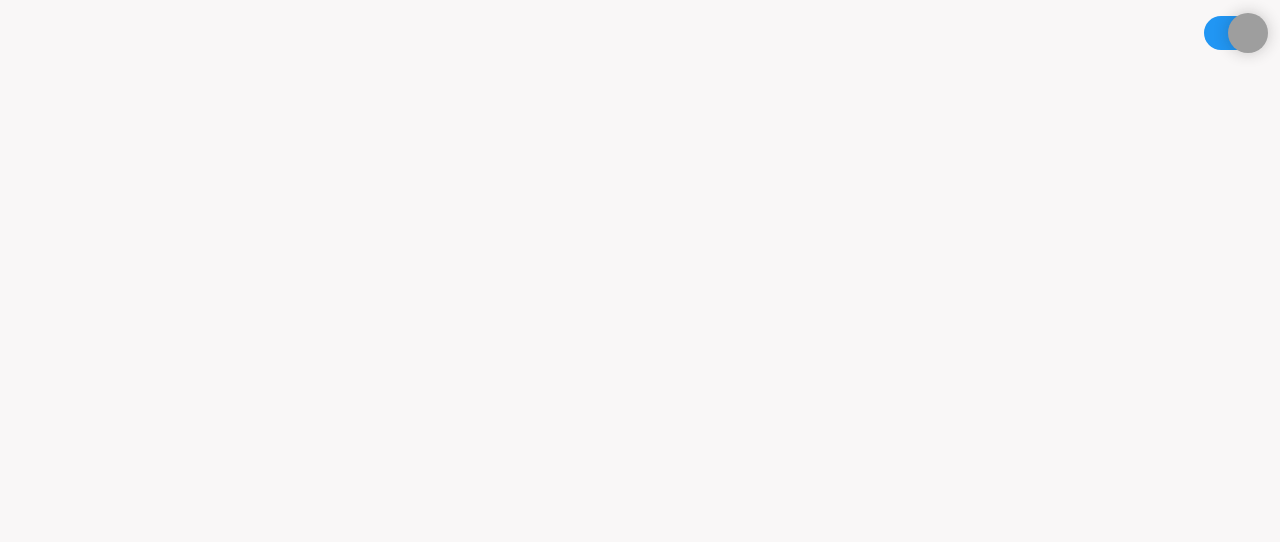
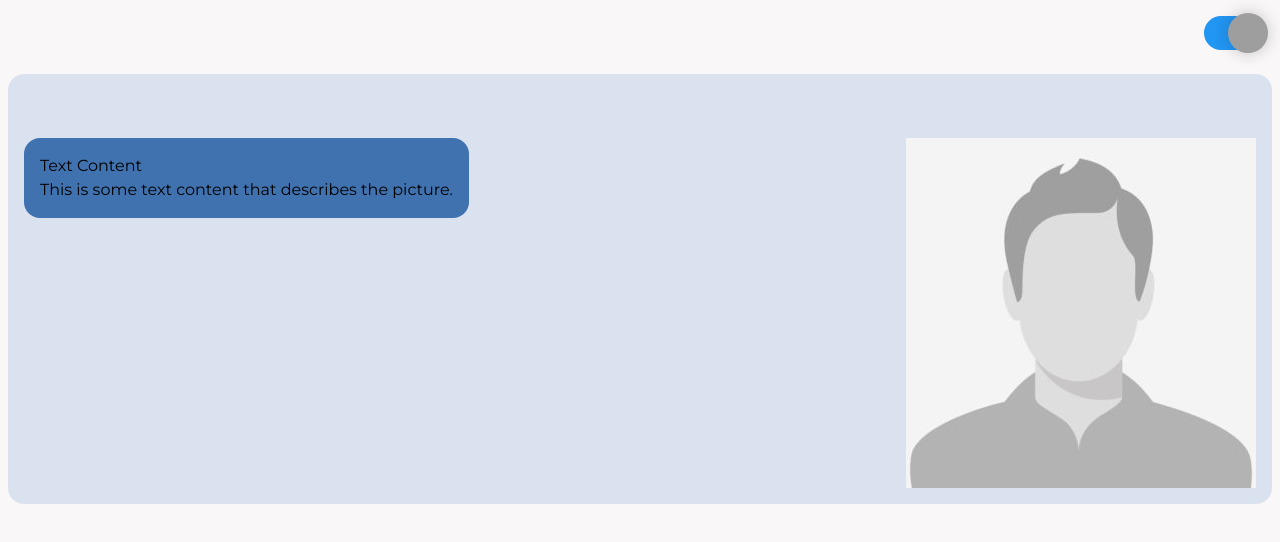
Before and after one commit to Khanfur/portfolio, a Next.js app: page / in a window 1280 px wide. Shown: the top 542 px of the page. Built offline with nearby package versions, Linux system fonts and the light colour scheme; grey boxes are pictures that could not be loaded.

Commit message:
working on first content block

```diff
--- a/src/app/components/header.tsx
+++ b/src/app/components/header.tsx
@@ -2,8 +2,8 @@ import ThemeSwitcher from "./themeSwitcher";
 
 export default function header() {
   return (
-    <nav className="flex justify-end items-center bg-transparent p-4">
-      <ThemeSwitcher />
-    </nav>
+      <nav className="flex justify-end items-center bg-transparent p-4">
+        <ThemeSwitcher />
+      </nav>
   );
 }
--- /dev/null
+++ b/src/app/components/introduction.tsx
@@ -0,0 +1,15 @@
+export default function Introduction() {
+    return (
+        <>
+            <div className="flex justify-between align-center">
+                <div className="bg-tertiary p-4 h-max rounded-2xl">
+                    <h2>Text Content</h2>
+                    <p>This is some text content that describes the picture.</p>
+                </div>
+                <div className="">
+                    <img src="placeholder.jpg" alt="Description of image" />
+                </div>
+            </div>
+        </>
+    );
+}
--- a/src/app/globals.css
+++ b/src/app/globals.css
@@ -20,3 +20,19 @@ body {
   background: var(--background);
   color: var(--text-color);
 }
+
+.container {
+  margin: 0 auto;
+}
+
+.bg-tertiary {
+  background: var(--tertiary);
+}
+
+.content-container {
+  background: var(--secondary);
+  color: var(--text-color);
+  padding: 1rem;
+  margin: .5rem;
+  padding-top: 64px;
+}
--- a/src/app/layout.tsx
+++ b/src/app/layout.tsx
@@ -5,10 +5,9 @@ import { ThemeProvider } from "next-themes";
 import { Montserrat } from "next/font/google";
 
 const montserrat = Montserrat({
-  subsets: ['latin'],
-  variable: '--font-montserrat',
+  subsets: ["latin"],
+  variable: "--font-montserrat",
 });
-
 
 export const metadata: Metadata = {
   title: "Portfolio",
@@ -23,6 +22,7 @@ export default function RootLayout({
   return (
     <html lang="en" suppressHydrationWarning>
       <body className={montserrat.className}>
+        <div className="container">
           <ThemeProvider
             themes={["light", "dark"]}
             defaultTheme="light"
@@ -31,6 +31,7 @@ export default function RootLayout({
             <Header />
             {children}
           </ThemeProvider>
+        </div>
       </body>
     </html>
   );
--- a/src/app/page.tsx
+++ b/src/app/page.tsx
@@ -1 +1,9 @@
-export default function Home() {}
+import Introduction from "./components/introduction";
+
+export default function Home() {
+    return (
+        <div className="content-container rounded-2xl">
+            <Introduction />
+        </div>
+    );
+}
```
Also changed, not shown: public/placeholder.jpg (added). Lines whose indentation alone changed are shown as unchanged.
